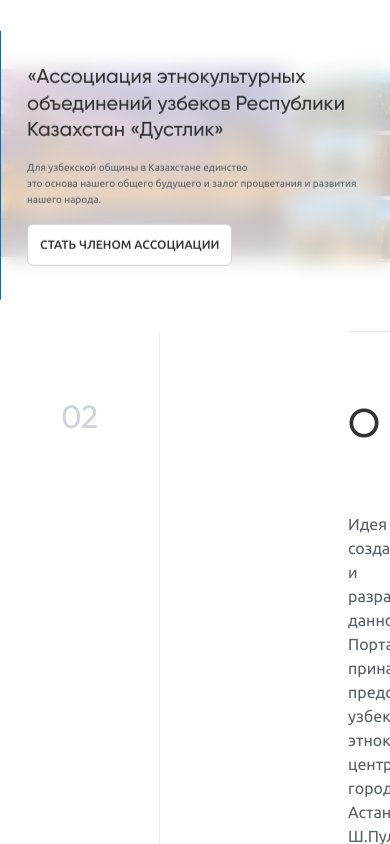
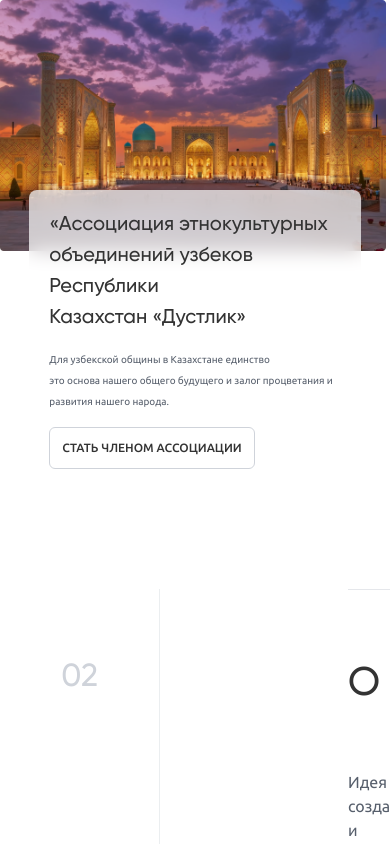
Before and after one commit to 1skRov/uztest, a Vue app: page / in a window 390 px wide. Built offline with nearby package versions, Linux system fonts and the light colour scheme.

Commit message:
adaptiv-sect-1

```diff
--- a/src/pages/MainPage/Section1.vue
+++ b/src/pages/MainPage/Section1.vue
@@ -21,8 +21,8 @@
     <div class="hid">
       <SideBar :page="page"/>
     </div>
-    <div class="relative w-full">
-      <div class="w-full flex justify-end" style="padding: 69px 0">
+    <div class="tablet-space">
+      <div class="tablet-space-img">
         <div class="img1">
           <img src="@/assets/images/1.png " alt="first">
         </div>
@@ -38,20 +38,20 @@
           </div>
         </div>
       </div>
-      <div class="absolute top-1/2 transform -translate-y-1/2 backdrop-blur-container">
+      <div class="backdrop-blur-container">
         <div class="relative z-10">
-          <h1 class="font-gilroy title">
+          <h1 class="font-gilroy">
             «Ассоциация этнокультурных <br>
             объединений узбеков Республики <br>
             Казахстан «Дустлик»
           </h1>
-          <p class="description">
+          <p>
             Для узбекской общины в Казахстане единство <br>
             это основа нашего общего будущего и залог процветания и развития нашего народа.
           </p>
         </div>
         <div>
-          <button @click="openModal" class="join">
+          <button @click="openModal">
             стать членом ассоциации
           </button>
         </div>
@@ -60,9 +60,18 @@
   </div>
 </template>
 <style>
+.tablet-space {
+  @apply relative w-full;
+
+  .tablet-space-img {
+    @apply w-full flex justify-end;
+    padding: 69px 0;
+
     .img-main + .img-main {
       @apply mt-1;
     }
+  }
+
   .backdrop-blur-container {
     background-color: rgba(255, 255, 255, 0.7);
     backdrop-filter: blur(10px);
@@ -70,46 +79,91 @@
     border-radius: 0 8px 8px 0;
     border-left: 1px solid #0072AB;
     overflow: hidden;
-}
-.title {
+    @apply absolute top-1/2 transform -translate-y-1/2;
+
+    h1 {
       font-size: 40px;
       line-height: 52px;
       font-weight: 500;
     }
-.description {
+    p {
       @apply text-sm mt-6 mb-10;
       color:#575F6C;
       line-height: 32px;
     }
-.join {
+    button {
       @apply uppercase text-base bg-white hover:bg-gray-50 py-4 px-6;
       border: 1px solid #CFD3DA;
       border-radius: 6px;
       font-weight: 500;
     }
+  }
+
+}
+
 @media (max-width : 992px) {
   .hid{
     display: none;
   }
-  .title {
-    font-size: 20px;
-    line-height: 26.4px;
-  }
+  .tablet-space {
+    padding: 0 25px;
 
-  .description {
-    font-size: 10px;
-    line-height: 16.4px;
-    margin-top: 15px;
-    margin-bottom: 15px;
+    .tablet-space-img {
+      padding: 48px 0 48px 15px;
     }
 
     .backdrop-blur-container {
       padding: 34px 26px;
+      h1 {
+        font-size: 20px;
+        line-height: 36px;
       }
-
-  .join {
+      p {
+        font-size: 10px;
+        line-height: 28px;
+        margin-top: 15px;
+        margin-bottom: 15px;
+      }
+      button {
         @apply py-2 px-3;
         font-size: 12px;
       }
     }
+  }
+}
+
+@media (max-width : 760px) {
+  .tablet-space {
+    padding: 0;
+    margin-bottom: 40vh;
+
+    .tablet-space-img {
+      padding: 0;
+      .img-main {
+        display: none;
+      }
+    }
+      .backdrop-blur-container {
+        padding: 20px;
+        border: none;
+        border-radius: 8px;
+        width: 85%;
+        @apply absolute inset-x-0 top-1/2 transform translate-y-16 mx-auto;
+        h1 {
+          font-size: 20px;
+          line-height: 31px;
+        }
+        p {
+          font-size: 10px;
+          line-height: 21px;
+          margin-top: 15px;
+          margin-bottom: 15px;
+        }
+        button {
+          @apply py-2 px-3;
+          font-size: 12px;
+        }
+    }
+  }
+}
 </style>
```
Lines whose indentation alone changed are shown as unchanged.
